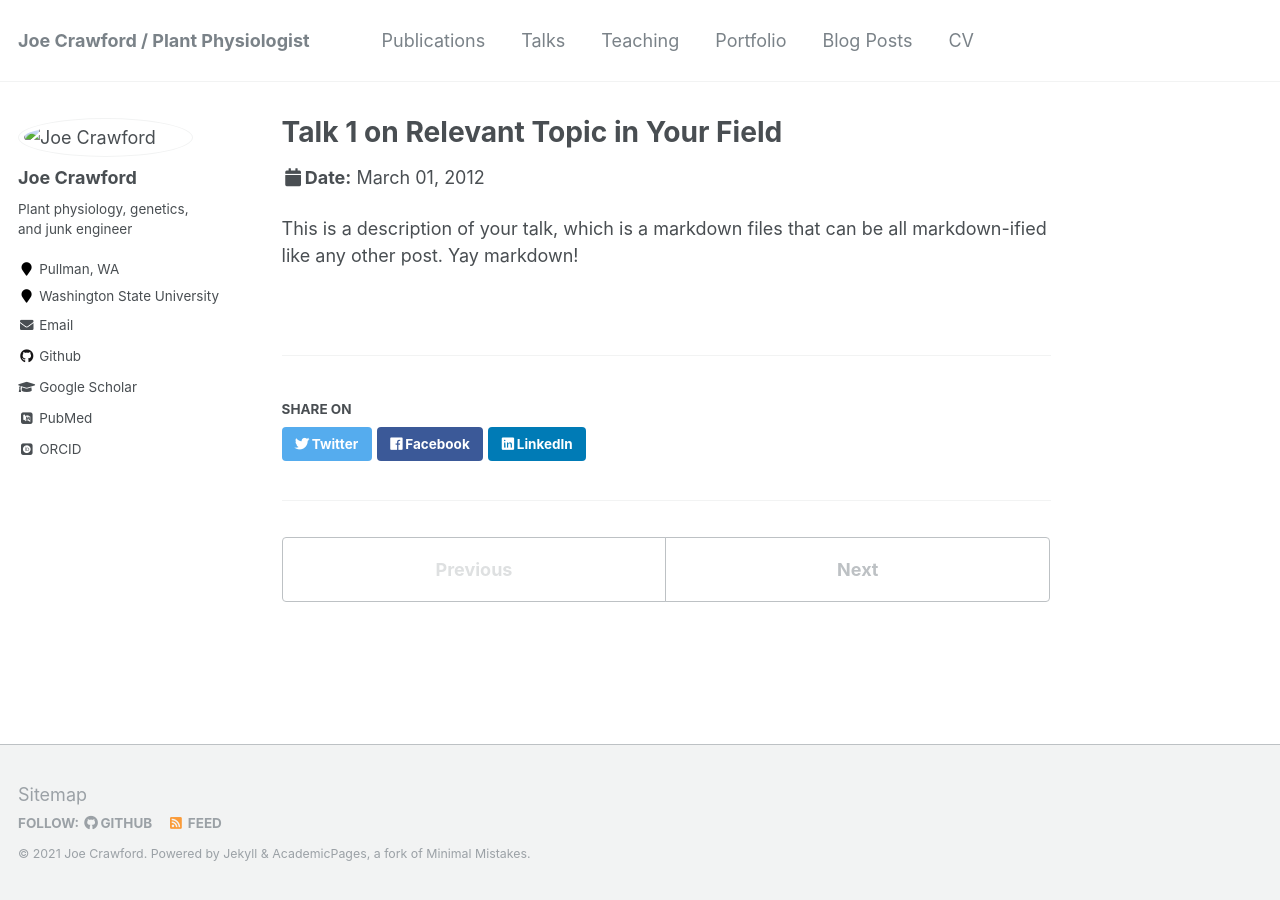
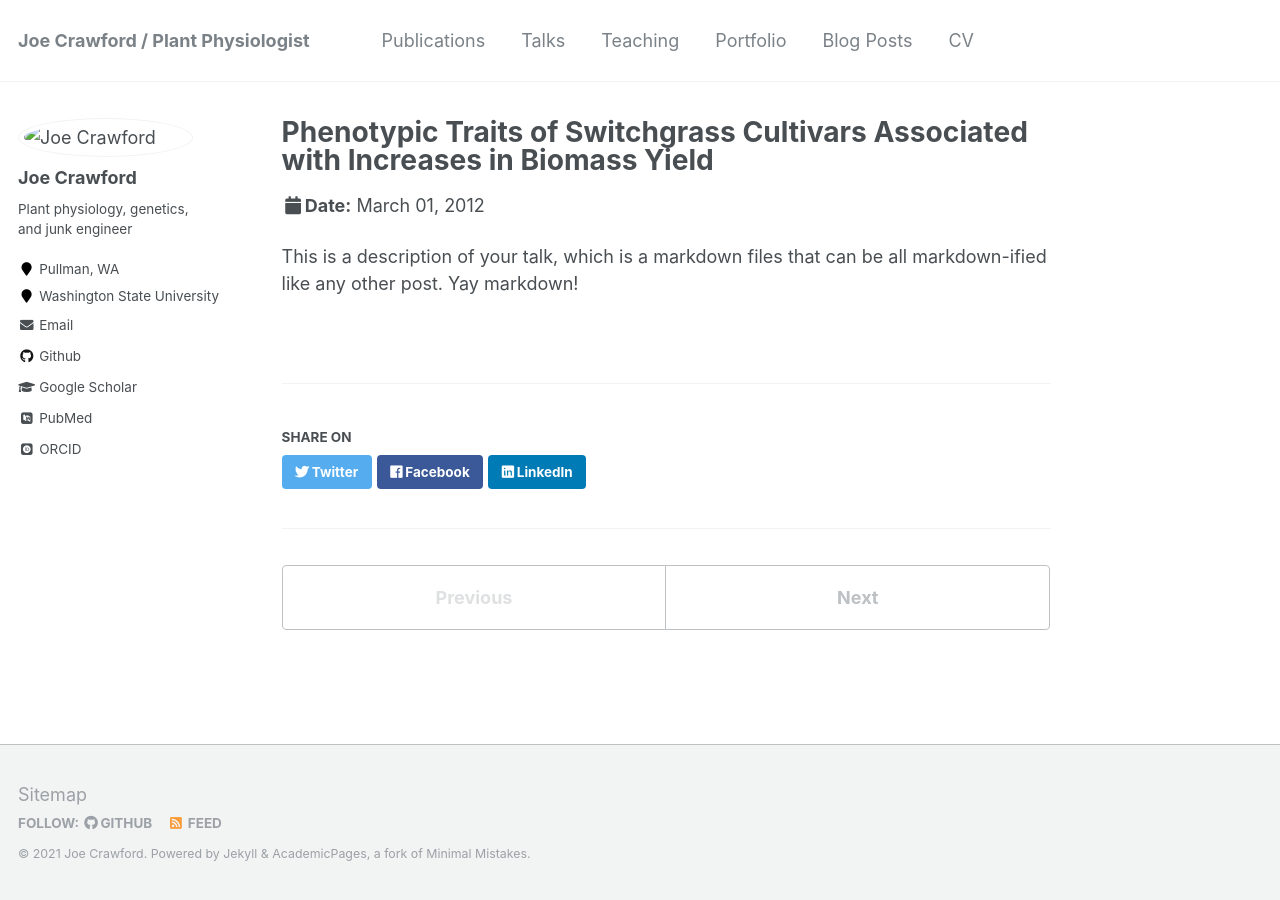
Before and after one commit to plant-physio/plant-physio.github.io, a Jekyll site: the page built from _talks/2012-03-01-talk-1.md, in a window 1280 px wide. Built offline with Jekyll 4.4.1, drawn with Linux system fonts in a browser that asks for light colours; some web fonts are replaced.

Commit message:
updated talk 1

```diff
--- a/_talks/2012-03-01-talk-1.md
+++ b/_talks/2012-03-01-talk-1.md
@@ -1,11 +1,11 @@
 ---
-title: "Talk 1 on Relevant Topic in Your Field"
+title: "Phenotypic Traits of Switchgrass Cultivars Associated with Increases in Biomass Yield"
 collection: talks
 type: "Talk"
 permalink: /talks/2012-03-01-talk-1
-venue: "UC San Francisco, Department of Testing"
+venue: "American Society of Agronomy, Crop Science Society America, Soil Science Society America"
 date: 2012-03-01
-location: "San Francisco, California"
+location: "Long Beach, California"
 ---
 
 This is a description of your talk, which is a markdown files that can be all markdown-ified like any other post. Yay markdown!
```
